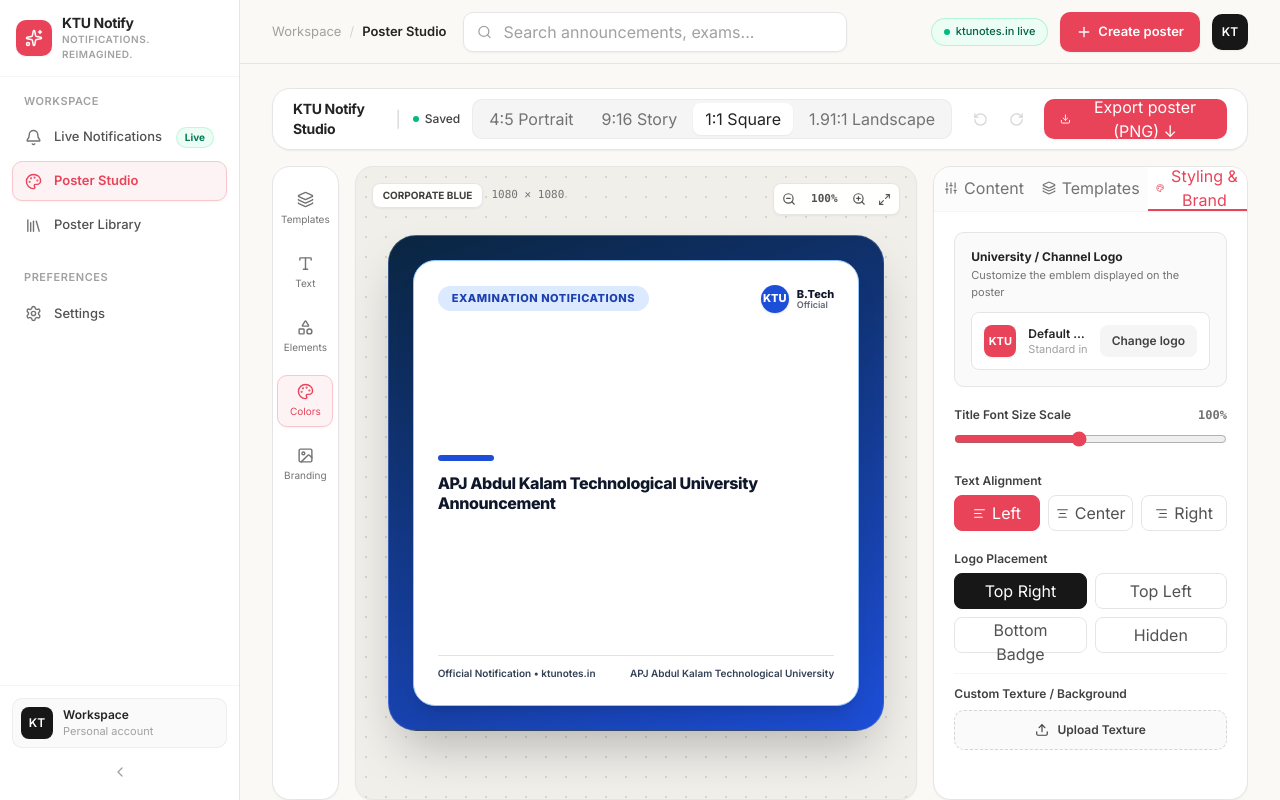
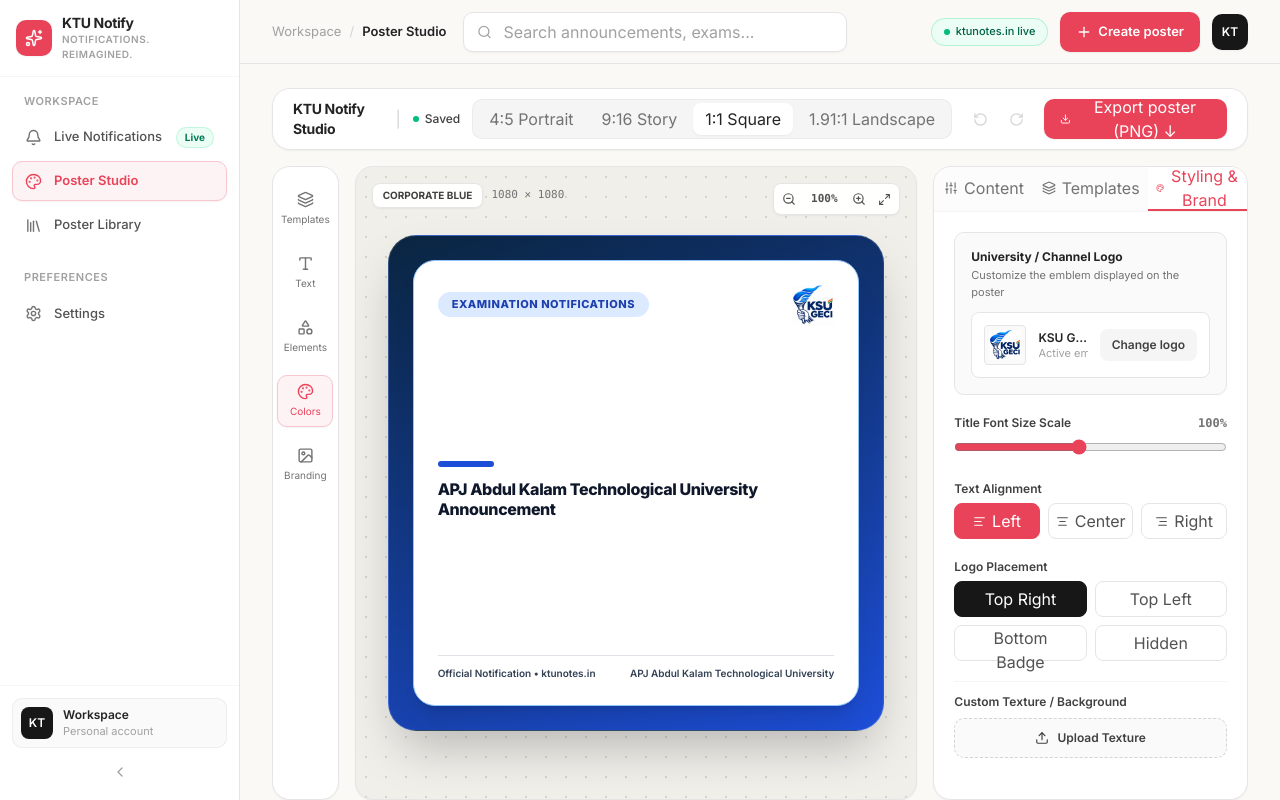
Before and after one commit to abhixxshek/ktunoti, a Next.js app: page /dashboard/studio in a window 1280 px wide. Both pictures are taken after a click on the button "Colors". Built offline with nearby package versions, Linux system fonts and the light colour scheme.

Commit message:
logo fixed

```diff
--- a/src/app/dashboard/settings/page.tsx
+++ b/src/app/dashboard/settings/page.tsx
@@ -65,7 +65,7 @@ export default function SettingsPage() {
   const handleResetLogo = () => {
     if (typeof window !== "undefined") {
       localStorage.removeItem("ktu_default_logo")
-      setGlobalLogo(null)
+      setGlobalLogo("/logo.png")
     }
   }
 
@@ -156,25 +156,19 @@ export default function SettingsPage() {
 
           <div className="p-4 rounded-[10px] bg-neutral-50 border border-[#E5E5E5] flex items-center justify-between gap-4">
             <div className="flex items-center gap-3">
-              {globalLogo ? (
-                <img
-                  src={globalLogo}
-                  alt="Default Logo"
-                  className="h-10 w-auto max-w-[120px] object-contain rounded bg-white p-1 border border-neutral-200"
-                />
-              ) : (
-                <div className="w-10 h-10 rounded-[8px] bg-[#E94359] text-white flex items-center justify-center font-bold text-xs shadow-xs shrink-0">
-                  KTU
-                </div>
-              )}
+              <img
+                src={globalLogo || "/logo.png"}
+                alt="Default Logo"
+                className="h-10 w-auto max-w-[120px] object-contain rounded bg-white p-1 border border-neutral-200"
+              />
               <div>
                 <div className="text-xs font-semibold text-[#242424]">
-                  {globalLogo ? "Custom Emblem Configured" : "Default APJ KTU Institutional Crest"}
+                  {globalLogo && globalLogo !== "/logo.png"
+                    ? "Custom Emblem Configured"
+                    : "KSU GECI (Default Emblem)"}
                 </div>
                 <div className="text-[11px] text-neutral-500 mt-0.5">
-                  {globalLogo
-                    ? "This logo automatically applies to all generated posters"
-                    : "Upload your custom college or department insignia here"}
+                  This logo automatically applies to all generated posters
                 </div>
               </div>
             </div>
--- a/src/app/dashboard/studio/page.tsx
+++ b/src/app/dashboard/studio/page.tsx
@@ -117,7 +117,7 @@ function PosterStudioInner() {
       accentColorOverride: "",
       cardBgOverride: "",
       customBackgroundImage: null,
-      customLogo: savedLogo,
+      customLogo: savedLogo || "/logo.png",
       logoPlacement: "top-right",
     }
   })
@@ -128,6 +128,8 @@ function PosterStudioInner() {
       const savedLogo = localStorage.getItem("ktu_default_logo")
       if (savedLogo) {
         setDesign((prev) => ({ ...prev, customLogo: savedLogo }))
+      } else {
+        setDesign((prev) => ({ ...prev, customLogo: "/logo.png" }))
       }
     }
   }, [])
@@ -188,7 +190,7 @@ function PosterStudioInner() {
         accentColorOverride: "",
         cardBgOverride: "",
         customBackgroundImage: null,
-        customLogo: savedLogo,
+        customLogo: savedLogo || "/logo.png",
         logoPlacement: "top-right",
       }
       setDesign(newD)
@@ -244,11 +246,11 @@ function PosterStudioInner() {
     }
   }
 
-  // Reset to default KTU crest
+  // Reset to default logo
   const handleResetLogo = () => {
     if (typeof window !== "undefined") {
       localStorage.removeItem("ktu_default_logo")
-      pushState({ ...design, customLogo: null })
+      pushState({ ...design, customLogo: "/logo.png" })
       setGlobalLogoSaved(false)
     }
   }
@@ -698,23 +700,19 @@ function PosterStudioInner() {
                   {/* Logo Preview & Upload */}
                   <div className="p-3 rounded-[8px] bg-white border border-[#E5E5E5] flex items-center justify-between gap-3">
                     <div className="flex items-center gap-3 min-w-0">
-                      {design.customLogo ? (
-                        <img
-                          src={design.customLogo}
-                          alt="Custom logo"
-                          className="h-9 w-auto max-w-[100px] object-contain rounded bg-neutral-50 p-1 border border-neutral-200"
-                        />
-                      ) : (
-                        <div className="w-8 h-8 rounded-[8px] bg-[#E94359] text-white flex items-center justify-center font-bold text-[11px] shadow-xs shrink-0">
-                          KTU
-                        </div>
-                      )}
+                      <img
+                        src={design.customLogo || "/logo.png"}
+                        alt="Current logo"
+                        className="h-10 w-auto max-w-[100px] object-contain rounded bg-neutral-50 p-1 border border-neutral-200"
+                      />
                       <div className="text-xs truncate">
                         <div className="font-semibold text-[#242424] truncate">
-                          {design.customLogo ? "Custom Uploaded Logo" : "Default KTU B.Tech Crest"}
+                          {design.customLogo && design.customLogo !== "/logo.png"
+                            ? "Custom Uploaded Logo"
+                            : "KSU GECI (Default Emblem)"}
                         </div>
                         <div className="text-[11px] text-neutral-400">
-                          {design.customLogo ? "Active logo" : "Standard institutional badge"}
+                          Active emblem on poster
                         </div>
                       </div>
                     </div>
@@ -731,7 +729,7 @@ function PosterStudioInner() {
                   </div>
 
                   {/* Global Persistence Buttons */}
-                  {design.customLogo && (
+                  {design.customLogo && design.customLogo !== "/logo.png" && (
                     <div className="flex items-center gap-2 pt-1">
                       <button
                         onClick={handleSetLogoAsDefault}
@@ -745,7 +743,7 @@ function PosterStudioInner() {
                         onClick={handleResetLogo}
                         className="h-8 px-3 rounded-[8px] bg-neutral-200/80 hover:bg-neutral-300 text-neutral-700 text-xs font-medium transition-colors"
                       >
-                        Reset to KTU
+                        Reset
                       </button>
                     </div>
                   )}
--- a/src/components/studio/PosterCanvasPreview.tsx
+++ b/src/components/studio/PosterCanvasPreview.tsx
@@ -26,6 +26,10 @@ export const PosterCanvasPreview: React.FC<PosterCanvasPreviewProps> = ({
   const spec = POSTER_FORMATS[formatKey] || POSTER_FORMATS.instagram_portrait
   const accent = design.accentColorOverride || template.accentColor
   const cardBg = design.cardBgOverride || template.cardBg
+  const activeLogo =
+    design.customLogo !== undefined && design.customLogo !== null
+      ? design.customLogo
+      : "/logo.png"
 
   const titleSizeClass =
     formatKey === "landscape"
@@ -79,30 +83,15 @@ export const PosterCanvasPreview: React.FC<PosterCanvasPreviewProps> = ({
 
           {design.logoPlacement !== "hidden" &&
             design.logoPlacement !== "bottom-right" && (
-              design.customLogo ? (
+              activeLogo ? (
                 <div className="flex items-center shrink-0">
                   <img
-                    src={design.customLogo}
+                    src={activeLogo}
                     alt="Logo"
-                    className="h-8 max-h-8 max-w-[120px] object-contain rounded"
+                    className="h-10 max-h-10 w-auto max-w-[130px] object-contain rounded"
                   />
                 </div>
-              ) : (
-                <div className="flex items-center gap-2 shrink-0">
-                  <div
-                    style={{ backgroundColor: accent }}
-                    className="w-7 h-7 rounded-lg text-white font-black text-[11px] flex items-center justify-center shadow"
-                  >
-                    KTU
-                  </div>
-                  <div className="text-left leading-none">
-                    <div className="text-[11px] font-extrabold">B.Tech</div>
-                    <div className="text-[9px] opacity-65 font-semibold">
-                      Official
-                    </div>
-                  </div>
-                </div>
-              )
+              ) : null
             )}
         </div>
 
--- a/src/data/templates-and-seed.ts
+++ b/src/data/templates-and-seed.ts
@@ -4,6 +4,8 @@ import {
   PosterFormatSpec,
   TemplateStyle,
 } from "@/types/poster-studio"
+
+export const DEFAULT_LOGO_URL = "/logo.png"
 
 export const POSTER_FORMATS: Record<PosterFormatKey, PosterFormatSpec> = {
   instagram_portrait: {
--- a/src/utils/canvas-exporter.ts
+++ b/src/utils/canvas-exporter.ts
@@ -82,7 +82,12 @@ export async function renderPosterToDataUrl(params: {
   ctx.textAlign = "left"
   ctx.fillText(catText, contentX + 24, cursorY + 32)
 
-  if (design.logoPlacement !== "hidden") {
+  const activeLogo =
+    design.customLogo !== undefined && design.customLogo !== null
+      ? design.customLogo
+      : "/logo.png"
+
+  if (design.logoPlacement !== "hidden" && activeLogo) {
     const logoX =
       design.logoPlacement === "top-left" ? contentX : contentRight - 170
     const logoY =
@@ -90,10 +95,9 @@ export async function renderPosterToDataUrl(params: {
         ? outerPad + cardH - 112
         : cursorY
 
-    if (design.customLogo) {
     try {
-        const logoImg = await loadImage(design.customLogo)
-        const maxLogoH = 50
+      const logoImg = await loadImage(activeLogo)
+      const maxLogoH = 54
       const maxLogoW = 160
       const aspect = logoImg.width / logoImg.height
       let drawW = maxLogoH * aspect
@@ -102,7 +106,7 @@ export async function renderPosterToDataUrl(params: {
         drawW = maxLogoW
         drawH = drawW / aspect
       }
-        ctx.drawImage(logoImg, logoX, logoY + (50 - drawH) / 2, drawW, drawH)
+      ctx.drawImage(logoImg, logoX, logoY + (54 - drawH) / 2, drawW, drawH)
     } catch {
       ctx.fillStyle = accent
       ctx.beginPath()
@@ -112,23 +116,6 @@ export async function renderPosterToDataUrl(params: {
       ctx.fillStyle = "#FFFFFF"
       ctx.font = "800 20px 'Plus Jakarta Sans', sans-serif"
       ctx.fillText("KTU", logoX + 7, logoY + 32)
-      }
-    } else {
-      ctx.fillStyle = accent
-      ctx.beginPath()
-      ctx.roundRect(logoX, logoY, 54, 50, 14)
-      ctx.fill()
-
-      ctx.fillStyle = "#FFFFFF"
-      ctx.font = "800 20px 'Plus Jakarta Sans', sans-serif"
-      ctx.fillText("KTU", logoX + 7, logoY + 32)
-
-      ctx.fillStyle = template.primaryText
-      ctx.font = "700 18px Inter, sans-serif"
-      ctx.fillText("B.Tech", logoX + 66, logoY + 24)
-      ctx.fillStyle = template.secondaryText
-      ctx.font = "600 14px Inter, sans-serif"
-      ctx.fillText("Official", logoX + 66, logoY + 42)
     }
   }
 
```
Also changed, not shown: public/logo.jpg (added), public/logo.png (added). Lines whose indentation alone changed are shown as unchanged.
